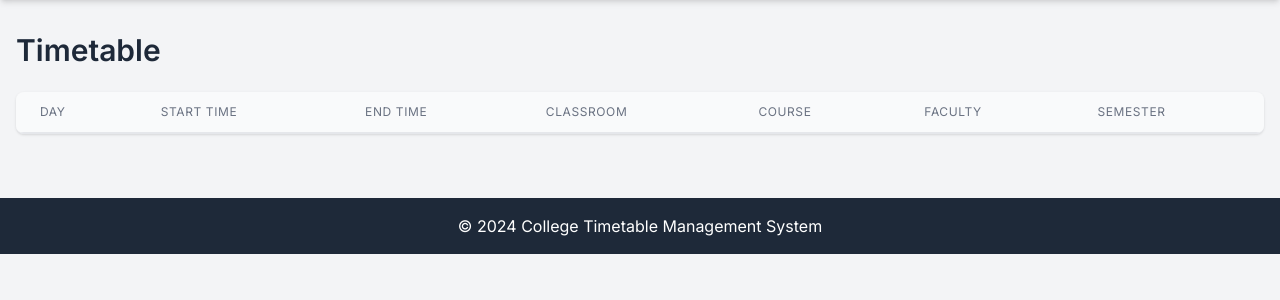
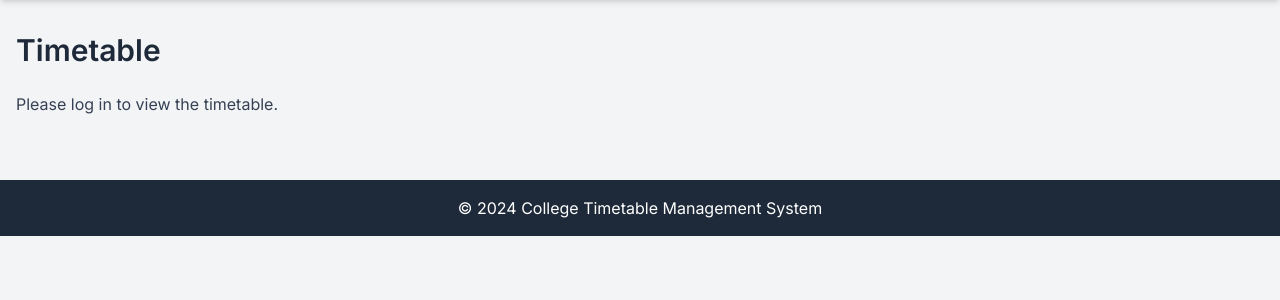
Before and after one commit to AshishRajwar21/CollegeTimeTableScheduler, a Django app: template timetable_app/templates/timetable_list.html in a window 1280 px wide. Shown: the part 72-372 px from the top of the page. Run offline with Django 5.2, Linux system fonts and the light colour scheme; the template is opened without the code that fills it, so the values that code supplies are empty.

Commit message:
adding some personlized features

```diff
--- a/timetable_app/templates/timetable_list.html
+++ b/timetable_app/templates/timetable_list.html
@@ -1,61 +1,110 @@
-{% extends 'base.html' %} {% block content %}
+{% extends 'base.html' %}
+{% block content %}
     <h1 class="text-3xl font-semibold mb-6 text-gray-800">Timetable</h1>
-
     {% if user.is_authenticated and user.faculty.role == 'hod' %}
         <div class="mb-4">
-  <a
-    href="{% url 'generate_timetable' %}"
-    class="bg-blue-500 hover:bg-blue-700 text-white font-bold py-2 px-4 rounded focus:outline-none focus:shadow-outline"
-    >Generate Timetable</a
-  >
+            <a href="{% url 'generate_timetable' %}" class="bg-blue-500 hover:bg-blue-700 text-white font-bold py-2 px-4 rounded focus:outline-none focus:shadow-outline">Generate Timetable</a>
+             <a href="{% url 'rooms' %}" class="bg-green-500 hover:bg-green-700 text-white font-bold py-2 px-4 rounded focus:outline-none focus:shadow-outline ml-2">View Room Status</a>
         </div>
     {% endif %}
-
+    {% if user_type == 'faculty' %}
+        <h2 class="text-xl font-semibold mb-4 text-gray-700">Department: {{ user.faculty.department.name }}</h2>
         <div class="shadow overflow-hidden border-b border-gray-200 sm:rounded-lg">
             <div class="min-w-full align-middle">
                 <table class="min-w-full divide-y divide-gray-200">
                     <thead class="bg-gray-50">
                         <tr>
-          <th
-            scope="col"
-            class="px-6 py-3 text-left text-xs font-medium text-gray-500 uppercase tracking-wider"
-          >
+                            <th scope="col" class="px-6 py-3 text-left text-xs font-medium text-gray-500 uppercase tracking-wider">
                                 Day
                             </th>
-          <th
-            scope="col"
-            class="px-6 py-3 text-left text-xs font-medium text-gray-500 uppercase tracking-wider"
-          >
+                            <th scope="col" class="px-6 py-3 text-left text-xs font-medium text-gray-500 uppercase tracking-wider">
                                 Start Time
                             </th>
-          <th
-            scope="col"
-            class="px-6 py-3 text-left text-xs font-medium text-gray-500 uppercase tracking-wider"
-          >
+                            <th scope="col" class="px-6 py-3 text-left text-xs font-medium text-gray-500 uppercase tracking-wider">
                                 End Time
                             </th>
-          <th
-            scope="col"
-            class="px-6 py-3 text-left text-xs font-medium text-gray-500 uppercase tracking-wider"
-          >
+                            <th scope="col" class="px-6 py-3 text-left text-xs font-medium text-gray-500 uppercase tracking-wider">
                                 Classroom
                             </th>
-          <th
-            scope="col"
-            class="px-6 py-3 text-left text-xs font-medium text-gray-500 uppercase tracking-wider"
-          >
+                            <th scope="col" class="px-6 py-3 text-left text-xs font-medium text-gray-500 uppercase tracking-wider">
                                 Course
                             </th>
-          <th
-            scope="col"
-            class="px-6 py-3 text-left text-xs font-medium text-gray-500 uppercase tracking-wider"
-          >
+                            <th scope="col" class="px-6 py-3 text-left text-xs font-medium text-gray-500 uppercase tracking-wider">
                                 Faculty
                             </th>
-          <th
-            scope="col"
-            class="px-6 py-3 text-left text-xs font-medium text-gray-500 uppercase tracking-wider"
-          >
+                            <th scope="col" class="px-6 py-3 text-left text-xs font-medium text-gray-500 uppercase tracking-wider">
+                                Semester
+                            </th>
+                        </tr>
+                    </thead>
+                    <tbody class="bg-white divide-y divide-gray-200">
+                        {% for timetable in timetables %}
+                        <tr>
+                            <td class="px-6 py-4 whitespace-nowrap text-sm text-gray-900">
+                                {{ timetable.day }}
+                            </td>
+                            <td class="px-6 py-4 whitespace-nowrap text-sm text-gray-900">
+                                {{ timetable.start_time|time:"g:i A" }}
+                            </td>
+                            <td class="px-6 py-4 whitespace-nowrap text-sm text-gray-900">
+                                {{ timetable.end_time|time:"g:i A" }}
+                            </td>
+                            <td class="px-6 py-4 whitespace-nowrap text-sm text-gray-900">
+                                {{ timetable.classroom }}
+                            </td>
+                            <td class="px-6 py-4 whitespace-nowrap text-sm {% if timetable.faculty == faculty_user.faculty %}text-blue-600 font-semibold{% else %}text-gray-500{% endif %}">
+                                {{ timetable.course }}
+                            </td>
+                             <td class="px-6 py-4 whitespace-nowrap text-sm {% if timetable.faculty == faculty_user.faculty %}text-blue-600 font-semibold{% else %}text-gray-500{% endif %}">
+                                 {{ timetable.faculty }}
+                            </td>
+                            <td class="px-6 py-4 whitespace-nowrap text-sm text-gray-900">
+                                {{ timetable.semester }}
+                            </td>
+                        </tr>
+                        {% endfor %}
+                    </tbody>
+                </table>
+            </div>
+        </div>
+    {% elif user_type == 'student' %}
+         <h2 class="text-xl font-semibold mb-4 text-gray-700">Department: {{ timetables.first.semester.department.name }}</h2>
+        <div class="mb-4">
+            <form method="GET" class="inline-flex space-x-2">
+                <label for="semester" class="text-gray-700 font-medium">Filter by Semester:</label>
+                <select name="semester" id="semester" class="border border-gray-300 rounded-md py-2 px-3 focus:outline-none focus:shadow-outline">
+                    <option value="">All Semesters</option>
+                    {% for i in "12345678" %}
+                        <option value="{{ i }}" {% if student_semester == i %}selected{% endif %}>{{ i }}</option>
+                    {% endfor %}
+                </select>
+                <button type="submit" class="bg-blue-500 hover:bg-blue-700 text-white font-bold py-2 px-4 rounded focus:outline-none focus:shadow-outline">Filter</button>
+            </form>
+        </div>
+        <div class="shadow overflow-hidden border-b border-gray-200 sm:rounded-lg">
+            <div class="min-w-full align-middle">
+                <table class="min-w-full divide-y divide-gray-200">
+                    <thead class="bg-gray-50">
+                        <tr>
+                            <th scope="col" class="px-6 py-3 text-left text-xs font-medium text-gray-500 uppercase tracking-wider">
+                                Day
+                            </th>
+                            <th scope="col" class="px-6 py-3 text-left text-xs font-medium text-gray-500 uppercase tracking-wider">
+                                Start Time
+                            </th>
+                            <th scope="col" class="px-6 py-3 text-left text-xs font-medium text-gray-500 uppercase tracking-wider">
+                                End Time
+                            </th>
+                            <th scope="col" class="px-6 py-3 text-left text-xs font-medium text-gray-500 uppercase tracking-wider">
+                                Classroom
+                            </th>
+                            <th scope="col" class="px-6 py-3 text-left text-xs font-medium text-gray-500 uppercase tracking-wider">
+                                Course
+                            </th>
+                            <th scope="col" class="px-6 py-3 text-left text-xs font-medium text-gray-500 uppercase tracking-wider">
+                                Faculty
+                            </th>
+                            <th scope="col" class="px-6 py-3 text-left text-xs font-medium text-gray-500 uppercase tracking-wider">
                                 Semester
                             </th>
                         </tr>
@@ -90,4 +139,7 @@
                 </table>
             </div>
         </div>
+    {% else %}
+        <p class="text-gray-700">Please log in to view the timetable.</p>
+    {% endif %}
 {% endblock %}
--- a/timetable_app/urls.py
+++ b/timetable_app/urls.py
@@ -8,4 +8,5 @@ urlpatterns = [
     path('timetable/', views.timetable_list, name='timetable_list'),
     path('generate_timetable/', views.generate_timetable, name='generate_timetable'),
     path('semester/<int:semester_id>/courses/', views.manage_semester_courses, name='manage_semester_courses'),
+    path('rooms/', views.view_rooms, name='rooms'),
 ]
```
Also changed, not shown: timetable_app/models.py (+14 -3 lines), timetable_app/views.py (+78 -33 lines). Lines whose indentation alone changed are shown as unchanged.
